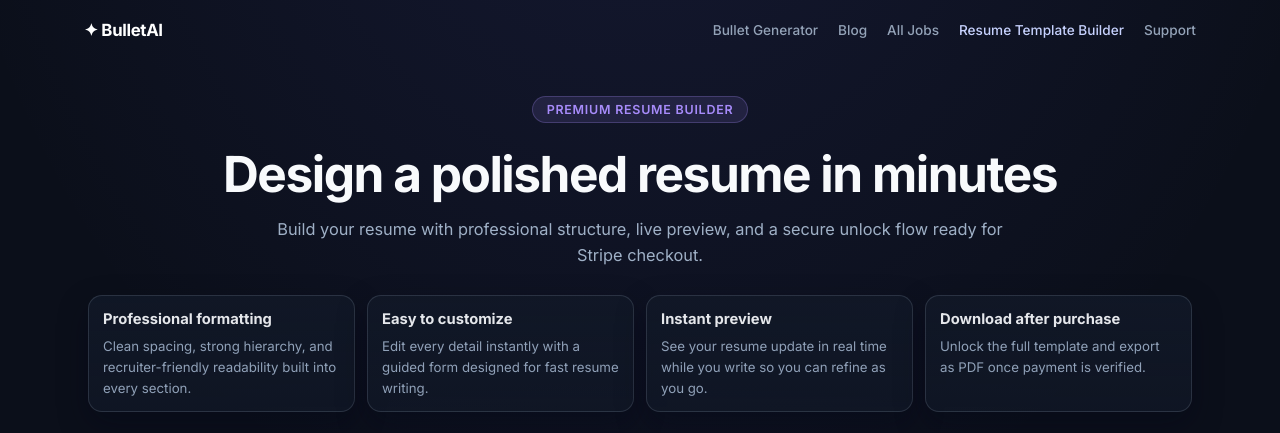
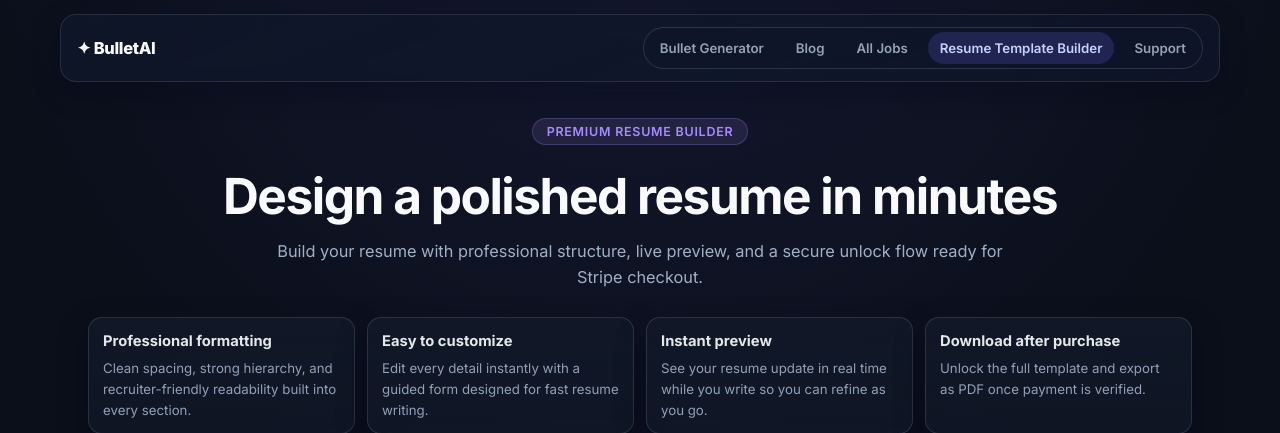
Before and after one commit to joshuaizaiahscharer-wq/resume-bullet-generator, a PHP site: page /resume-template-builder.html in a window 1280 px wide. Shown: the top 433 px of the page. Run offline with PHP 8.4, Linux system fonts and the light colour scheme; some libraries are stand-ins or nearby versions.

Commit message:
Polish top navigation for seamless themed UI

```diff
--- a/style.css
+++ b/style.css
@@ -21,49 +21,67 @@ body {
 /* ── Nav ────────────────────────────────────────────────────── */
 .nav {
   width: 100%;
-  max-width: 860px;
+  max-width: 980px;
+  margin-top: 14px;
   display: flex;
   align-items: center;
   justify-content: space-between;
-  padding: 20px 24px;
+  gap: 14px;
+  padding: 12px 16px;
+  border-radius: 16px;
+  border: 1px solid rgba(148, 163, 184, 0.18);
+  background: linear-gradient(160deg, rgba(15, 23, 42, 0.82), rgba(15, 23, 42, 0.62));
+  box-shadow: 0 10px 28px rgba(2, 6, 23, 0.32);
+  backdrop-filter: blur(8px);
 }
 
 .nav-logo {
-  font-size: 1.05rem;
-  font-weight: 700;
-  color: #fff;
+  font-size: 1.03rem;
+  font-weight: 800;
+  color: #f8fafc;
   letter-spacing: -0.02em;
   text-decoration: none;
+  white-space: nowrap;
 }
 
 .nav-actions {
   display: flex;
   align-items: center;
-  gap: 20px;
+  gap: 8px;
+  flex-wrap: wrap;
+  padding: 4px;
+  border-radius: 999px;
+  background: rgba(15, 23, 42, 0.55);
+  border: 1px solid rgba(148, 163, 184, 0.22);
 }
 
 .nav-link {
-  font-size: 0.85rem;
-  font-weight: 500;
+  font-size: 0.83rem;
+  font-weight: 600;
   color: #94a3b8;
   text-decoration: none;
-  transition: color 0.2s;
+  padding: 8px 12px;
+  border-radius: 999px;
+  transition: color 0.2s ease, background-color 0.2s ease;
 }
 
-.nav-link:hover {
-  color: #fff;
+.nav-link:hover,
+.nav-link:focus-visible,
+.nav-link--active {
+  color: #f8fafc;
+  background: rgba(99, 102, 241, 0.2);
 }
 
 @media (max-width: 860px) {
   .nav {
     flex-direction: column;
-    gap: 12px;
-    align-items: flex-start;
+    align-items: stretch;
+    border-radius: 14px;
   }
 
   .nav-actions {
-    flex-wrap: wrap;
-    gap: 12px;
+    width: 100%;
+    gap: 6px;
   }
 }
 
```
Also changed, not shown: blog.css (+22 -11 lines).
